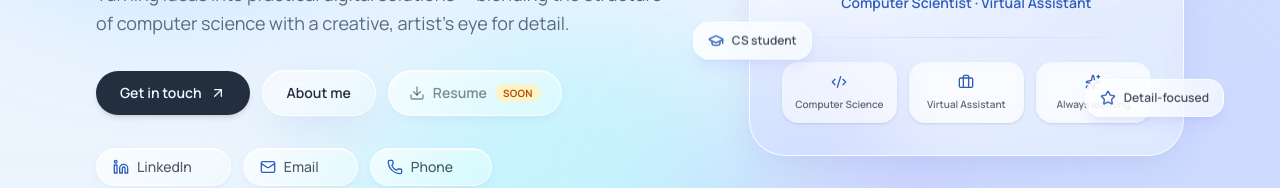
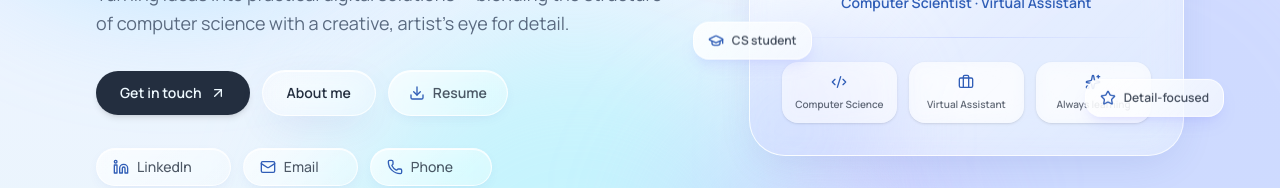
Before and after one commit to majolat2000/majolat2000-portfolio, a React (Vite) app: page / in a window 1280 px wide. Shown: the part 420-608 px from the top of the page. Built offline with nearby package versions, Linux system fonts and the light colour scheme; no server answers; what @convex-dev/auth would draw is missing.

Commit message:
Https://docs.google.com/document/d/1pXHt8mSOz6YBjgafrG-TP...

```diff
--- a/src/components/portfolio/Contact.tsx
+++ b/src/components/portfolio/Contact.tsx
@@ -1,5 +1,6 @@
 import {
   ArrowUpRight,
+  Download,
   Linkedin,
   Mail,
   Phone,
@@ -97,10 +98,18 @@ export function Contact() {
                 <Linkedin className="h-4 w-4 text-primary" />
                 Connect on LinkedIn
               </a>
+              <a
+                href={portfolio.resumeUrl}
+                download
+                className="glass inline-flex items-center gap-2 rounded-full px-7 py-3.5 text-sm font-semibold text-foreground transition-all hover:-translate-y-0.5 hover:shadow-xl"
+              >
+                <Download className="h-4 w-4 text-primary" />
+                Download resume
+              </a>
             </div>
 
             <p className="mt-8 text-xs text-muted-foreground">
-              Resume download link coming soon.
+              Prefer email? I usually reply within a day.
             </p>
           </div>
         </div>
--- a/src/components/portfolio/Hero.tsx
+++ b/src/components/portfolio/Hero.tsx
@@ -131,8 +131,7 @@ export function Hero() {
             {portfolio.resumeUrl ? (
               <a
                 href={portfolio.resumeUrl}
-                target="_blank"
-                rel="noopener noreferrer"
+                download
                 className="glass-chip inline-flex items-center gap-2 rounded-full px-5 py-3 text-sm font-semibold text-foreground/80 transition-all hover:-translate-y-0.5 hover:text-foreground hover:shadow-lg"
               >
                 <Download className="h-4 w-4 text-primary" />
--- a/src/lib/portfolio.ts
+++ b/src/lib/portfolio.ts
@@ -64,8 +64,9 @@ export const portfolio = {
   linkedinUrl: "https://www.linkedin.com/in/majesty-olatimilehin",
   linkedinHandle: "majesty-olatimilehin",
 
-  /** ✏️ Add your resume download link here when it's ready. */
-  resumeUrl: "",
+  /** Resume — exports the Google Doc as a PDF download. */
+  resumeUrl:
+    "https://docs.google.com/document/d/1pXHt8mSOz6YBjgafrG-TPbIh-gEJ-S34/export?format=pdf",
 
   nav: [
     { label: "About", href: "#about" },
```
